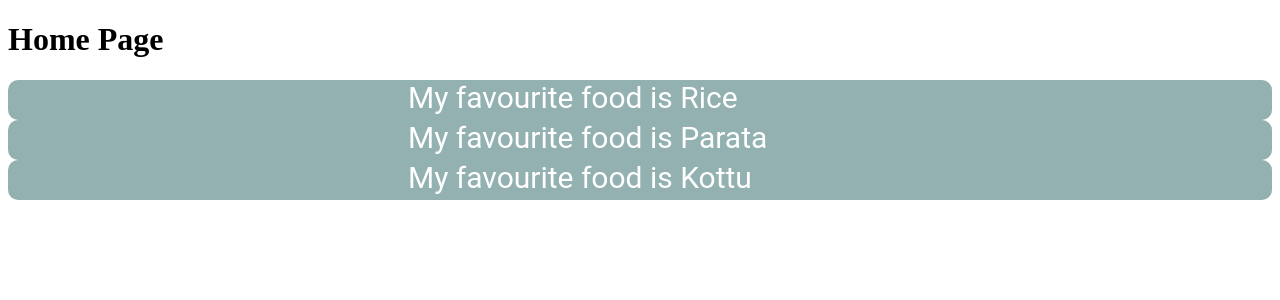
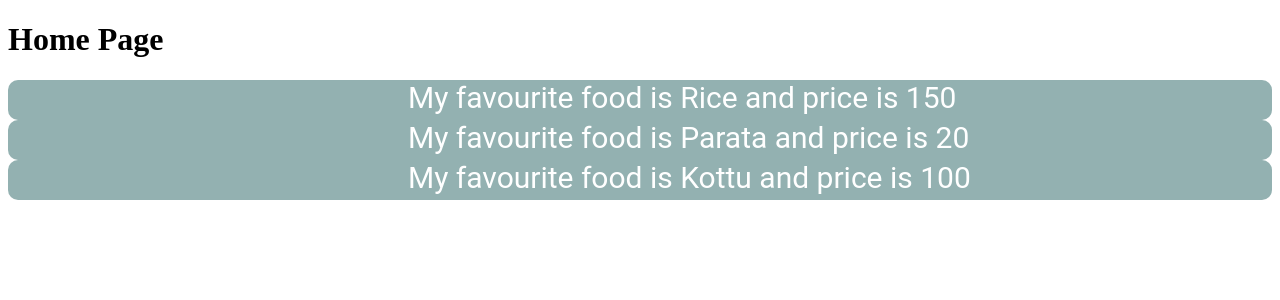
Before and after one commit to KavinduRanawaka/ReactPractice-YT, a React (Create React App) app: page / in a window 1280 px wide. Shown: the top 300 px of the page. Built offline with nearby package versions, Linux system fonts and the light colour scheme.

Commit message:
add another prop

```diff
--- a/src/Components/TopicBox.js
+++ b/src/Components/TopicBox.js
@@ -5,7 +5,7 @@ export default function TopicBox(props) {
   return (
     <div>
       <div className="topicBox">
-        <span className='text'>My favourite food is {props.food}</span>
+        <span className='text'>My favourite food is {props.food} and price is {props.price}</span>
       </div>
     </div>
   )
--- a/src/Pages/Home.js
+++ b/src/Pages/Home.js
@@ -6,9 +6,9 @@ export default function Home() {
   return (
     <div>
       <h1>Home Page</h1>
-      <TopicBox food="Rice"/>
-      <TopicBox food="Parata"/>
-      <TopicBox food="Kottu"/>
+      <TopicBox food="Rice" price='150' />
+      <TopicBox food="Parata" price='20'/>
+      <TopicBox food="Kottu" price='100'/>
 
     </div>
   )
```
